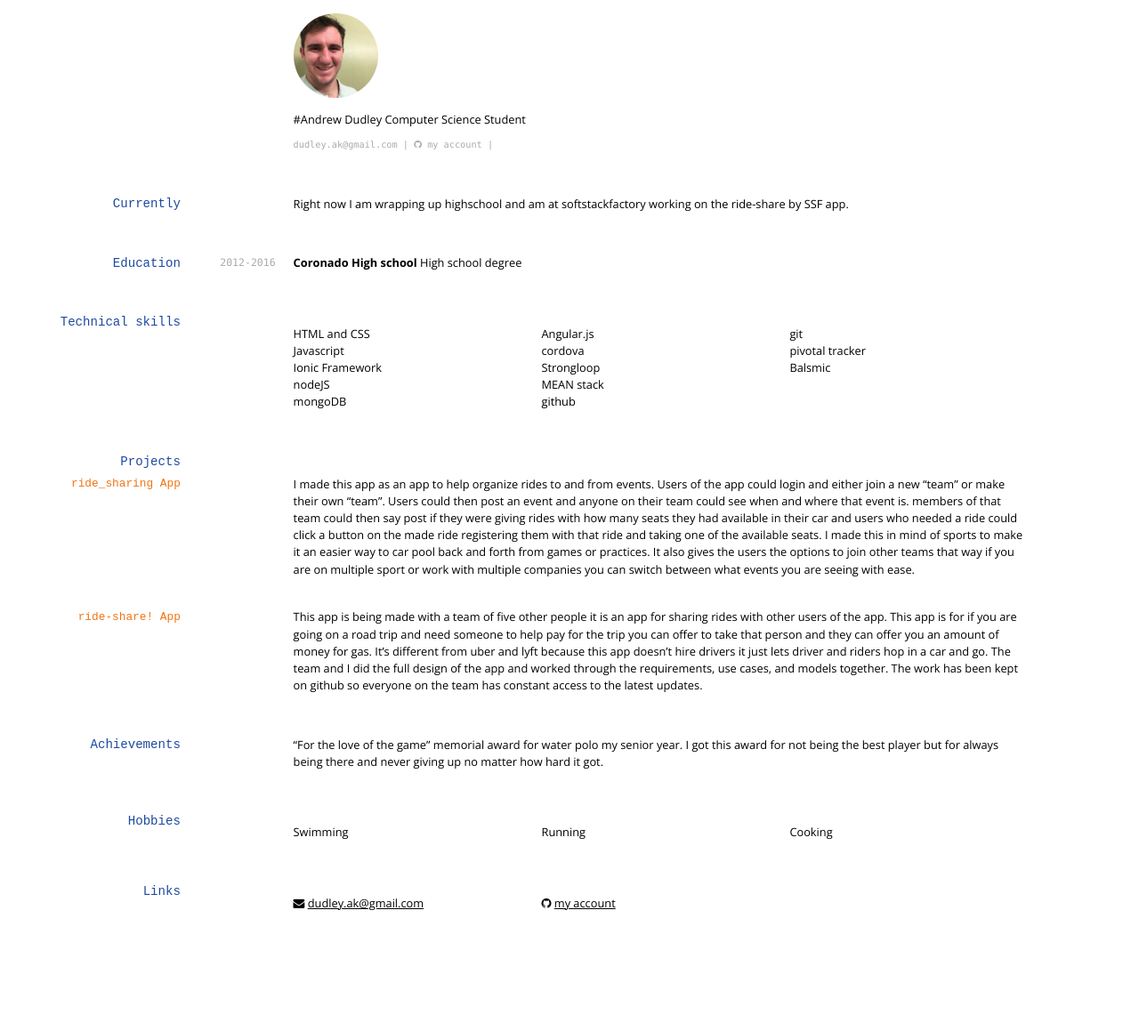
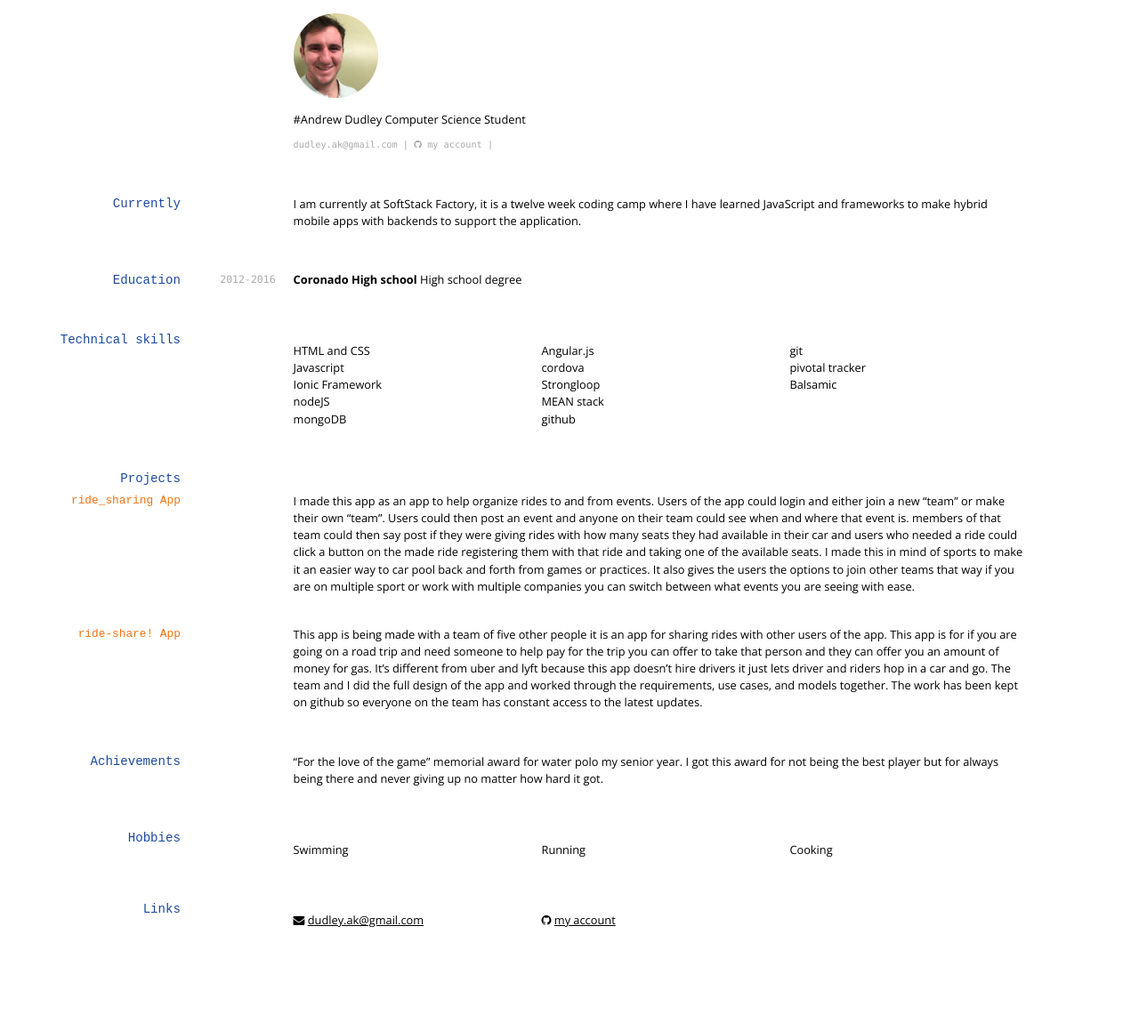
Before and after one commit to adudleyssf/adudleyssf.github.io, a Jekyll site: the page built from index.md, in a window 1280 px wide. Shown: the whole page at 89% size. Built offline with Jekyll 4.4.1, drawn with Linux system fonts in a browser that asks for light colours; nearby versions of some CDN libraries.

Commit message:
saved index md file

```diff
--- a/index.md
+++ b/index.md
@@ -19,7 +19,7 @@ Computer Science Student
 
 ## Currently
 
-Right now I am wrapping up highschool and am at softstackfactory working on the ride-share by SSF app.
+I am currently at SoftStack Factory, it is a twelve week coding camp where I have learned JavaScript and frameworks to make hybrid mobile apps with backends to support the application.
 
 ## Education
 `2012-2016`
@@ -40,7 +40,7 @@ __Coronado High school__   High school degree
 * github
 * git
 * pivotal tracker
-* Balsmic
+* Balsamic
 
 
 ## Projects
```
